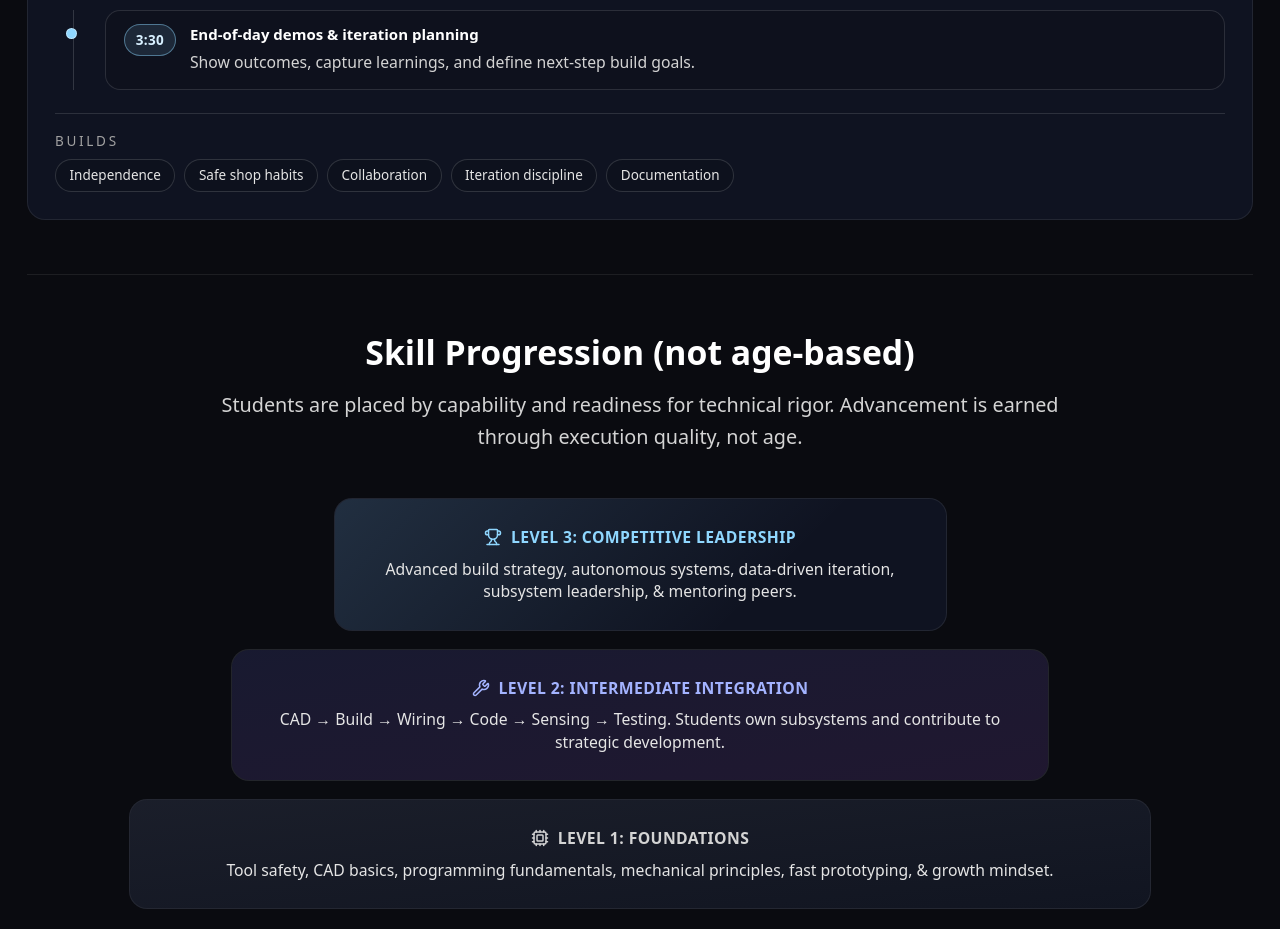
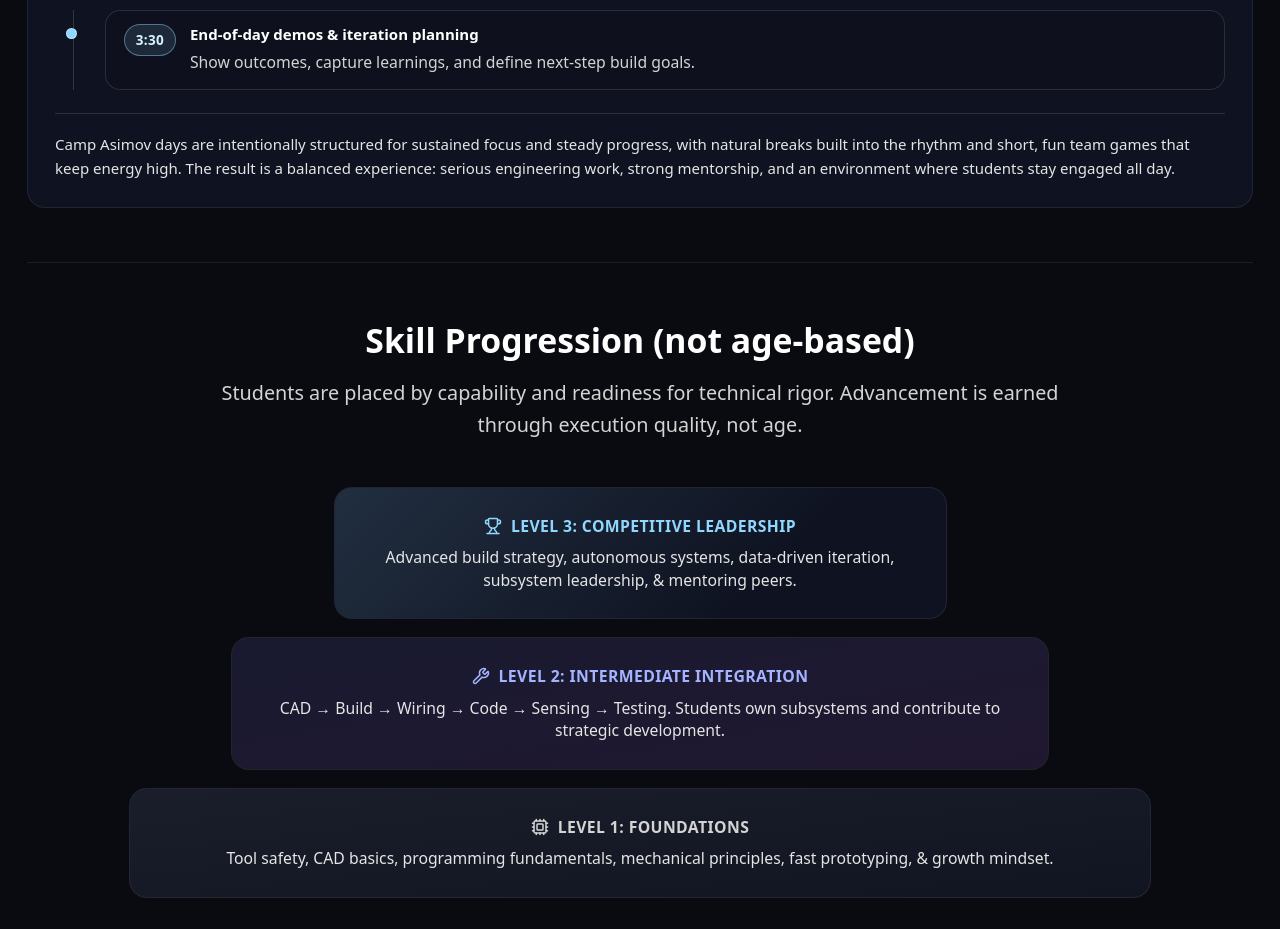
Before and after one commit to KingKumar/camp-asimov, a Next.js app: page /program in a window 1280 px wide. Shown: the part 2480-3409 px from the top of the page. Built offline with nearby package versions, Linux system fonts and the light colour scheme.

Commit message:
details about schedule

```diff
--- a/components/sections/ProgramDetailsSection.tsx
+++ b/components/sections/ProgramDetailsSection.tsx
@@ -135,14 +135,6 @@ const rhythm: RhythmItem[] = [
   },
 ];
 
-const buildOutcomes = [
-  "Independence",
-  "Safe shop habits",
-  "Collaboration",
-  "Iteration discipline",
-  "Documentation",
-];
-
 export default function ProgramDetailsSection() {
   return (
     <>
@@ -265,18 +257,9 @@ export default function ProgramDetailsSection() {
             </div>
 
             <div className="mt-5 border-t pt-4" style={{ borderColor: "rgba(255,255,255,0.12)" }}>
-              <p className="text-xs uppercase tracking-[0.2em] text-neutral-400">Builds</p>
-              <div className="mt-2 flex flex-wrap gap-2">
-                {buildOutcomes.map((item) => (
-                  <span
-                    key={item}
-                    className="inline-flex items-center rounded-full border px-3 py-1.5 text-xs font-medium text-neutral-200"
-                    style={{ borderColor: "rgba(255,255,255,0.14)", background: "rgba(10,12,16,0.18)" }}
-                  >
-                    {item}
-                  </span>
-                ))}
-              </div>
+              <p className="text-sm md:text-[15px] leading-relaxed text-neutral-200">
+                Camp Asimov days are intentionally structured for sustained focus and steady progress, with natural breaks built into the rhythm and short, fun team games that keep energy high. The result is a balanced experience: serious engineering work, strong mentorship, and an environment where students stay engaged all day.
+              </p>
             </div>
           </motion.div>
 
```
